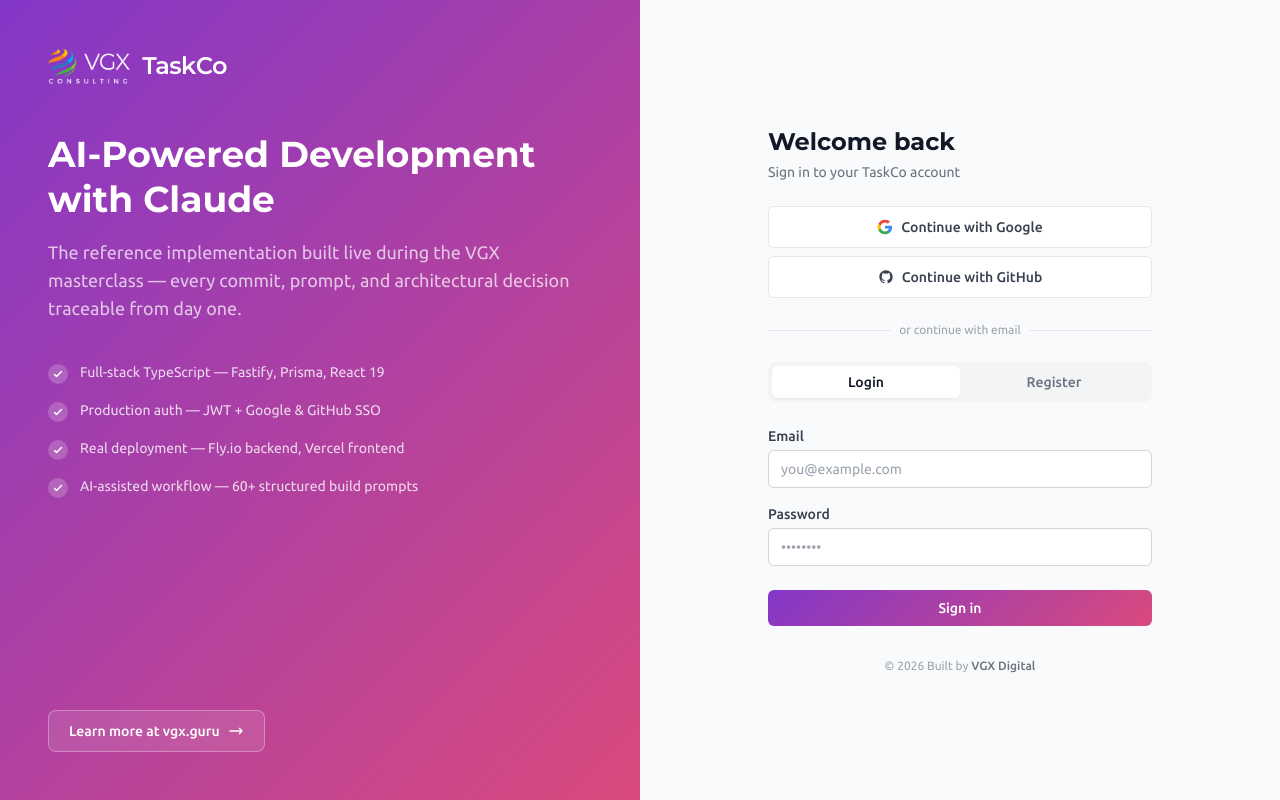
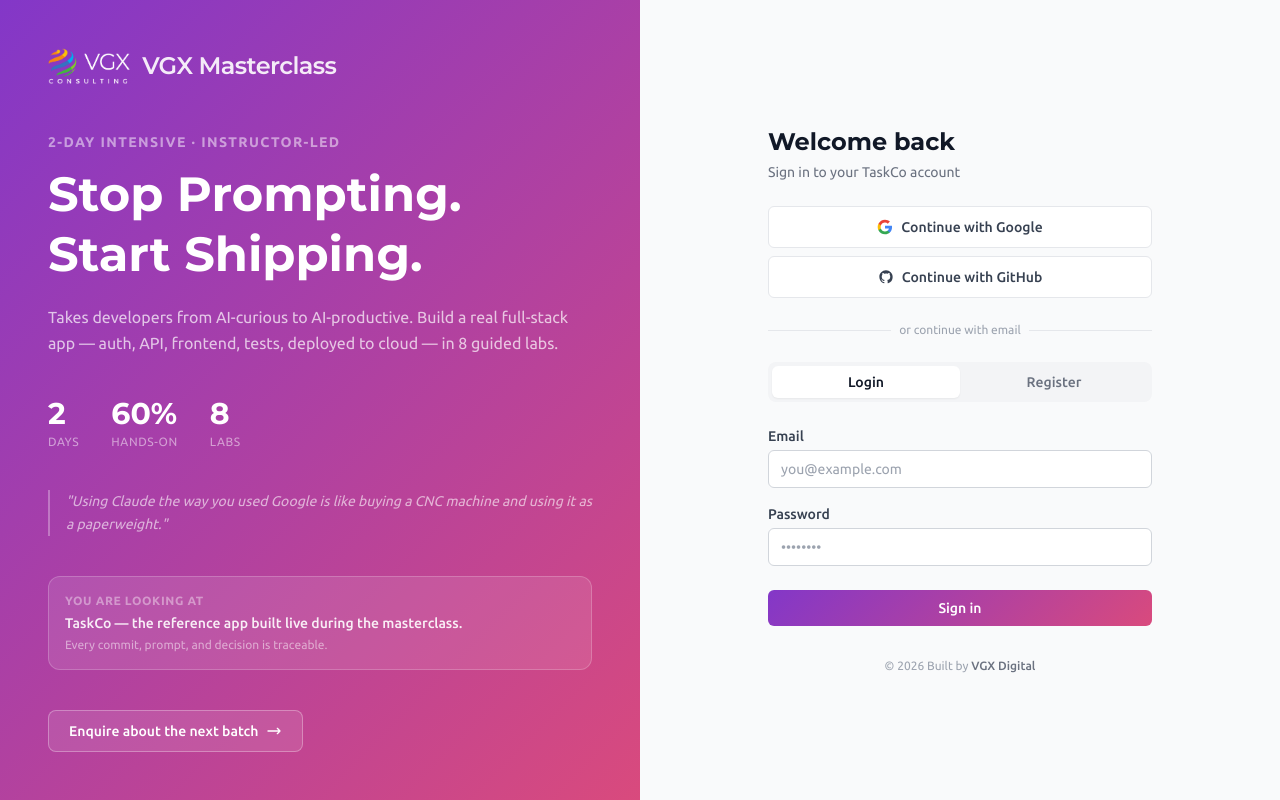
Before and after one commit to VGXDigital/VGXTaskCo, a React (Vite) app in the folder web/: page / in a window 1280 px wide. Built offline with nearby package versions, Linux system fonts and the light colour scheme; no server answers.

Commit message:
feat: login left panel with real masterclass content from vgx.guru

```diff
--- a/web/src/pages/LoginPage.tsx
+++ b/web/src/pages/LoginPage.tsx
@@ -84,43 +84,58 @@
         <div>
           <div className="flex items-center gap-3 mb-12">
             <img src="/vgx-dark.webp" alt="VGX" className="h-9 w-auto object-contain" />
-            <span className="font-display text-2xl font-semibold tracking-tight">TaskCo</span>
+            <span className="font-display text-2xl font-semibold tracking-tight opacity-90">VGX Masterclass</span>
           </div>
 
-          <h2 className="font-display text-4xl font-bold leading-tight mb-4">
-            AI-Powered Development<br />with Claude
-          </h2>
-          <p className="text-white/70 text-lg mb-10">
-            The reference implementation built live during the VGX masterclass — every commit, prompt, and architectural decision traceable from day one.
+          <p className="text-sm font-semibold uppercase tracking-widest text-white/50 mb-3">
+            2-Day Intensive · Instructor-Led
           </p>
 
-          <ul className="space-y-4">
+          <h2 className="font-display text-5xl font-bold leading-tight mb-5">
+            Stop Prompting.<br />Start Shipping.
+          </h2>
+
+          <p className="text-white/70 text-base leading-relaxed mb-10">
+            Takes developers from AI-curious to AI-productive. Build a real full-stack app — auth, API, frontend, tests, deployed to cloud — in 8 guided labs.
+          </p>
+
+          {/* Stats row */}
+          <div className="flex gap-8 mb-10">
             {[
-              'Full-stack TypeScript — Fastify, Prisma, React 19',
-              'Production auth — JWT + Google & GitHub SSO',
-              'Real deployment — Fly.io backend, Vercel frontend',
-              'AI-assisted workflow — 60+ structured build prompts',
-            ].map((item) => (
-              <li key={item} className="flex items-start gap-3">
-                <span className="mt-0.5 flex h-5 w-5 shrink-0 items-center justify-center rounded-full bg-white/20">
-                  <svg className="h-3 w-3" fill="none" stroke="currentColor" strokeWidth={3} viewBox="0 0 24 24">
-                    <path strokeLinecap="round" strokeLinejoin="round" d="M5 13l4 4L19 7" />
-                  </svg>
-                </span>
-                <span className="text-white/80 text-sm">{item}</span>
-              </li>
+              { value: '2', label: 'Days' },
+              { value: '60%', label: 'Hands-on' },
+              { value: '8', label: 'Labs' },
+            ].map(({ value, label }) => (
+              <div key={label}>
+                <p className="font-display text-3xl font-bold">{value}</p>
+                <p className="text-white/50 text-xs uppercase tracking-wider mt-0.5">{label}</p>
+              </div>
             ))}
-          </ul>
+          </div>
+
+          {/* Quote */}
+          <blockquote className="border-l-2 border-white/30 pl-4 mb-10">
+            <p className="text-white/60 text-sm italic leading-relaxed">
+              "Using Claude the way you used Google is like buying a CNC machine and using it as a paperweight."
+            </p>
+          </blockquote>
+
+          {/* This app */}
+          <div className="rounded-xl bg-white/10 border border-white/20 p-4">
+            <p className="text-xs font-semibold uppercase tracking-wider text-white/40 mb-1">You are looking at</p>
+            <p className="text-white/90 text-sm font-medium">TaskCo — the reference app built live during the masterclass.</p>
+            <p className="text-white/50 text-xs mt-1">Every commit, prompt, and decision is traceable.</p>
+          </div>
         </div>
 
-        <div>
+        <div className="pt-8">
           <a
             href="https://vgx.guru"
             target="_blank"
             rel="noopener noreferrer"
             className="inline-flex items-center gap-2 rounded-lg border border-white/30 bg-white/10 px-5 py-2.5 text-sm font-medium text-white transition-colors hover:bg-white/20"
           >
-            Learn more at vgx.guru
+            Enquire about the next batch
             <svg className="h-4 w-4" fill="none" stroke="currentColor" strokeWidth={2} viewBox="0 0 24 24">
               <path strokeLinecap="round" strokeLinejoin="round" d="M17 8l4 4m0 0l-4 4m4-4H3" />
             </svg>
```
